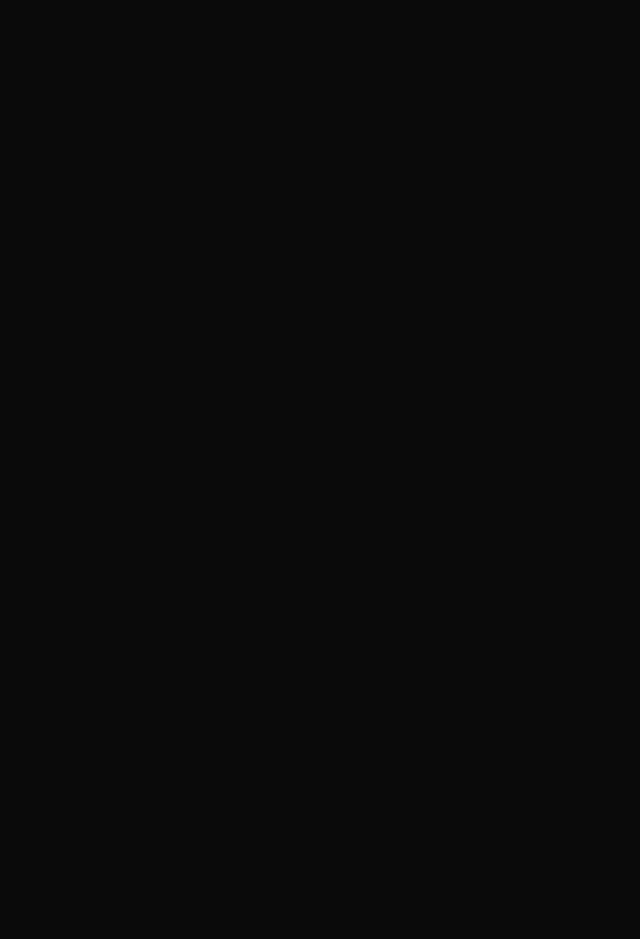
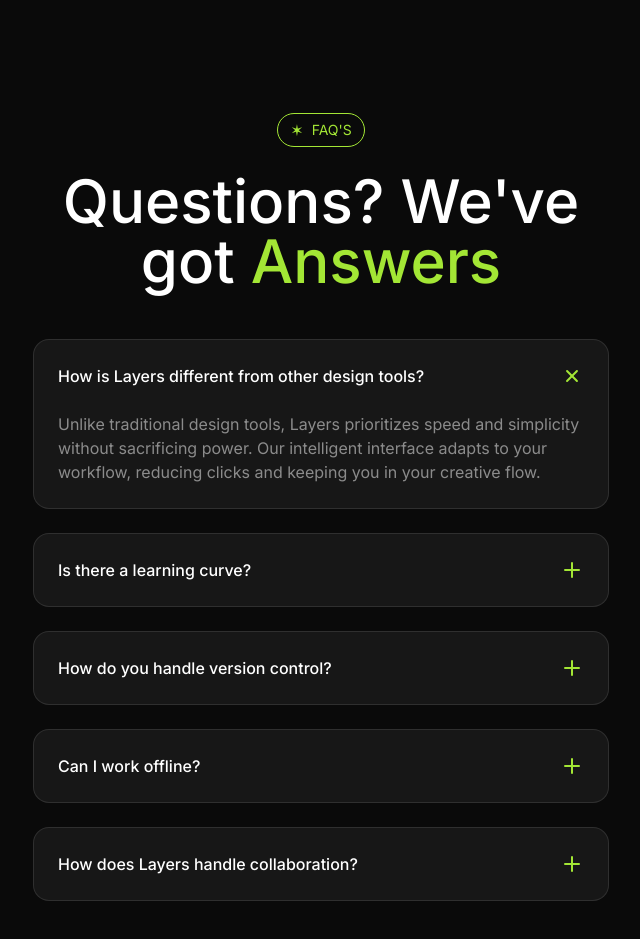
Before and after one commit to Ajay01103/dark-framer-motion-landing-page, a Next.js app: page / in a window 1280 px wide. Shown: the part 3900-4839 px from the top of the page, without its empty margins (319-959 px from the left). Before the commit the page ends 3917 px from the top, so only its background shows below. Built offline with nearby package versions, Linux system fonts and the light colour scheme.

Commit message:
faqs done

```diff
--- a/src/app/page.tsx
+++ b/src/app/page.tsx
@@ -1,3 +1,4 @@
+import { Faqs } from "@/components/faqs"
 import { Features } from "@/components/features"
 import { Hero } from "@/components/hero"
 import { Integrations } from "@/components/integrations"
@@ -14,6 +15,7 @@ export default function Home() {
       <Introduction />
       <Features />
       <Integrations />
+      <Faqs />
     </>
   )
 }
--- /dev/null
+++ b/src/components/faqs.tsx
@@ -0,0 +1,91 @@
+import { cn } from "@/lib/cn"
+import { Tag } from "./tag"
+
+const faqs = [
+  {
+    question: "How is Layers different from other design tools?",
+    answer:
+      "Unlike traditional design tools, Layers prioritizes speed and simplicity without sacrificing power. Our intelligent interface adapts to your workflow, reducing clicks and keeping you in your creative flow.",
+  },
+  {
+    question: "Is there a learning curve?",
+    answer:
+      "Layers is designed to feel intuitive from day one. Most designers are productive within hours, not weeks. We also provide interactive tutorials and comprehensive documentation to help you get started.",
+  },
+  {
+    question: "How do you handle version control?",
+    answer:
+      "Every change in Layers is automatically saved and versioned. You can review history, restore previous versions, and create named versions for important milestones.",
+  },
+  {
+    question: "Can I work offline?",
+    answer:
+      "Yes! Layers includes a robust offline mode. Changes sync automatically when you're back online, so you can keep working anywhere.",
+  },
+  {
+    question: "How does Layers handle collaboration?",
+    answer:
+      "Layers is built for collaboration. You can invite team members to your projects, share feedback, and work together in real-time.",
+  },
+]
+
+export const Faqs = () => {
+  const selectedIndex = 0
+  return (
+    <section className="py-24">
+      <div className="container">
+        <div className="flex justify-center">
+          <Tag>FAQ's</Tag>
+        </div>
+        <h2 className="text-6xl font-medium mt-6 text-center max-w-xl mx-auto">
+          Questions? We've got <span className="text-lime-400">Answers</span>
+        </h2>
+
+        <div className="mt-12 flex flex-col gap-6 max-w-xl mx-auto">
+          {faqs.map((faq, faqIndex) => (
+            <div
+              key={faq.question}
+              className="bg-neutral-900 rounded-2xl border border-white/10 p-6"
+            >
+              <div className="flex justify-between items-center">
+                <h3 className="font-medium">{faq.question}</h3>
+                <svg
+                  xmlns="http://www.w3.org/2000/svg"
+                  width="24"
+                  height="24"
+                  viewBox="0 0 24 24"
+                  fill="none"
+                  stroke="currentColor"
+                  strokeWidth="2"
+                  strokeLinecap="round"
+                  strokeLinejoin="round"
+                  className={cn(
+                    "feather feather-plus text-lime-400 flex-shrink-0",
+                    selectedIndex === faqIndex && "rotate-45"
+                  )}
+                >
+                  <line
+                    x1="12"
+                    y1="5"
+                    x2="12"
+                    y2="19"
+                  ></line>
+                  <line
+                    x1="5"
+                    y1="12"
+                    x2="19"
+                    y2="12"
+                  ></line>
+                </svg>
+              </div>
+
+              <div className={cn("mt-6", selectedIndex !== faqIndex && "hidden")}>
+                <p className="text-white/50">{faq.answer}</p>
+              </div>
+            </div>
+          ))}
+        </div>
+      </div>
+    </section>
+  )
+}
```
